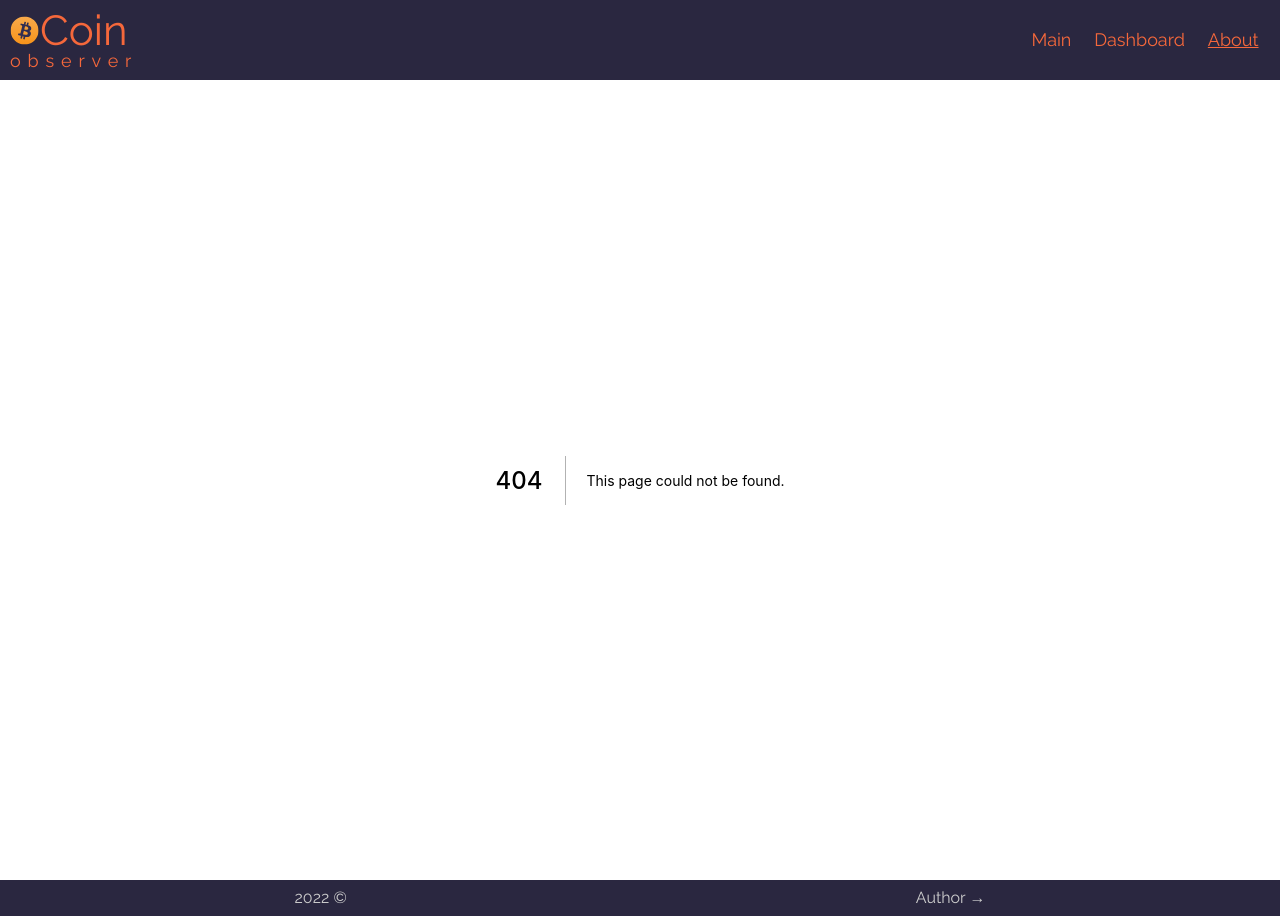
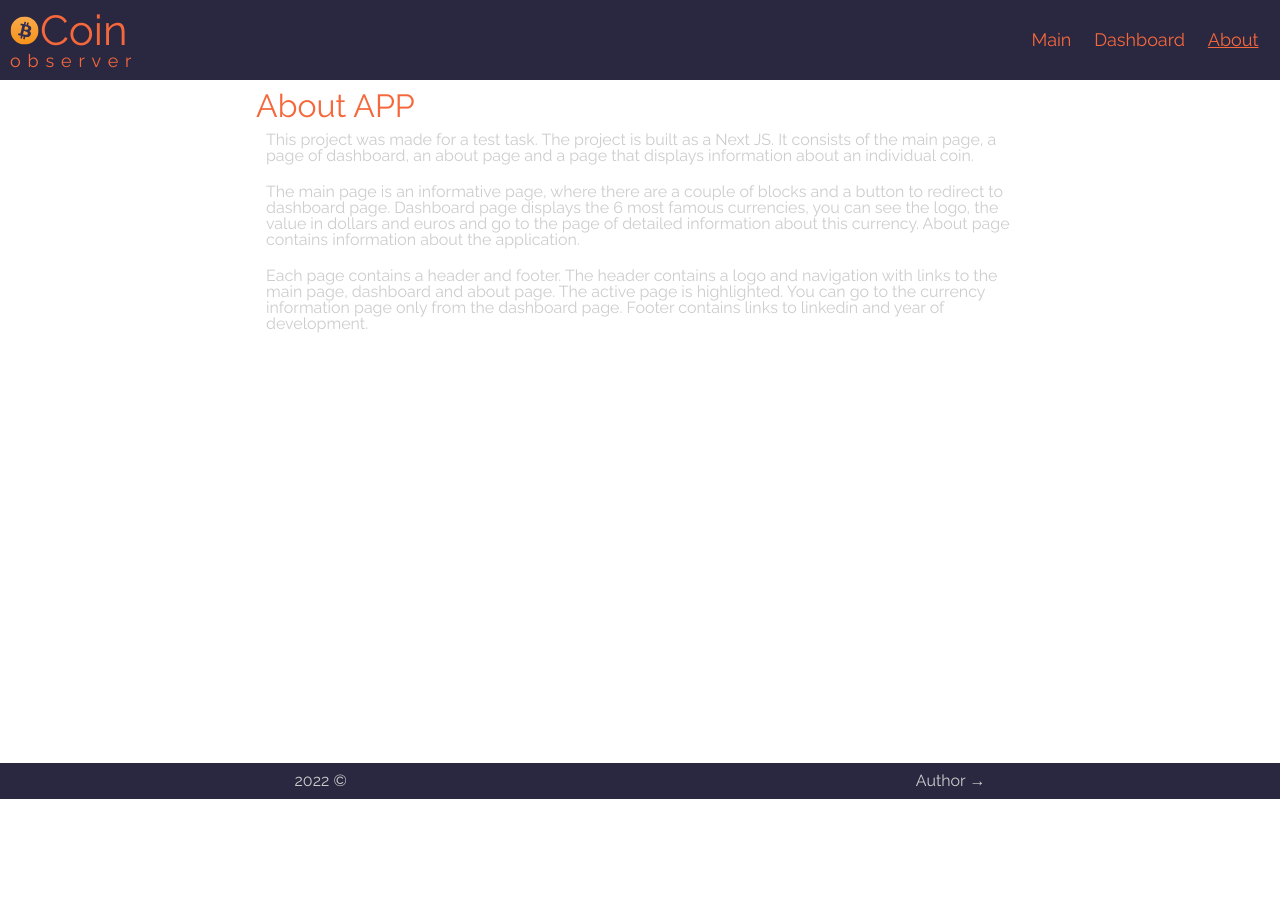
Before and after one commit to DStukalo/TaskForProBit, a Next.js app: page /about in a window 1280 px wide. Before the commit this address had no page. After the commit the page ends 800 px from the top, so only its background shows below. Built offline with nearby package versions, Linux system fonts and the light colour scheme.

Commit message:
feat: add about page

```diff
--- /dev/null
+++ b/pages/about.js
@@ -0,0 +1,33 @@
+import styles from '../styles/pages/About.module.scss';
+
+export default function About() {
+    return (
+        <section className={styles.about}>
+            <div className={styles.about__description}>
+                <h2 className={styles.about__title}>About APP</h2>
+                <p className={styles.about__text}>
+                    This project was made for a test task. The project is built
+                    as a Next JS. It consists of the main page, a page of
+                    dashboard, an about page and a page that displays
+                    information about an individual coin.
+                </p>
+                <p className={styles.about__text}>
+                    The main page is an informative page, where there are a
+                    couple of blocks and a button to redirect to dashboard page.
+                    Dashboard page displays the 6 most famous currencies, you
+                    can see the logo, the value in dollars and euros and go to
+                    the page of detailed information about this currency. About
+                    page contains information about the application.
+                </p>
+                <p className={styles.about__text}>
+                    Each page contains a header and footer. The header contains
+                    a logo and navigation with links to the main page, dashboard
+                    and about page. The active page is highlighted. You can go
+                    to the currency information page only from the dashboard
+                    page. Footer contains links to linkedin and year of
+                    development.
+                </p>
+            </div>
+        </section>
+    );
+}
--- /dev/null
+++ b/styles/pages/About.module.scss
@@ -0,0 +1,26 @@
+@import '../abstracts/variables.scss';
+
+.about {
+  min-height: calc(100vh - 117px);
+  color: $color-text-a1;
+  display: flex;
+  justify-content: center;
+
+&__title {
+  font-size: 32px;
+  color: $color-text-a2;
+}
+
+  &__description {
+    margin: 10px;
+    width: 60%;
+    @media (max-width : 899.9px) {
+      width: 80%;
+    }
+  }
+
+  &__text {
+    padding: 10px;
+    box-sizing: border-box;
+  }
+}
```
